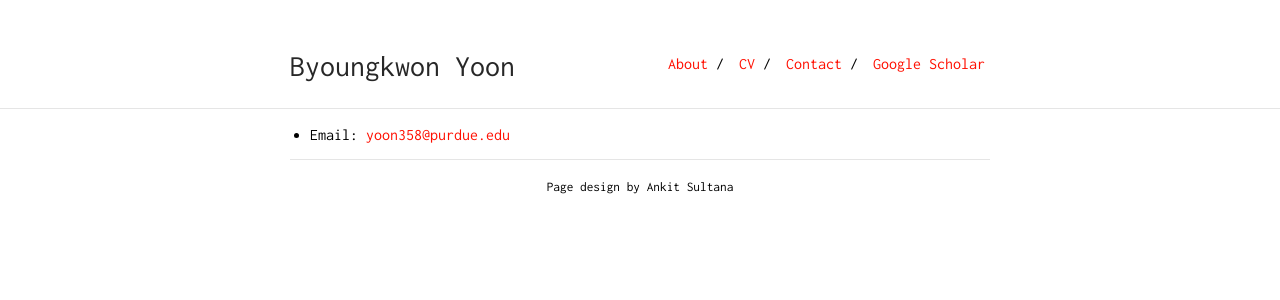
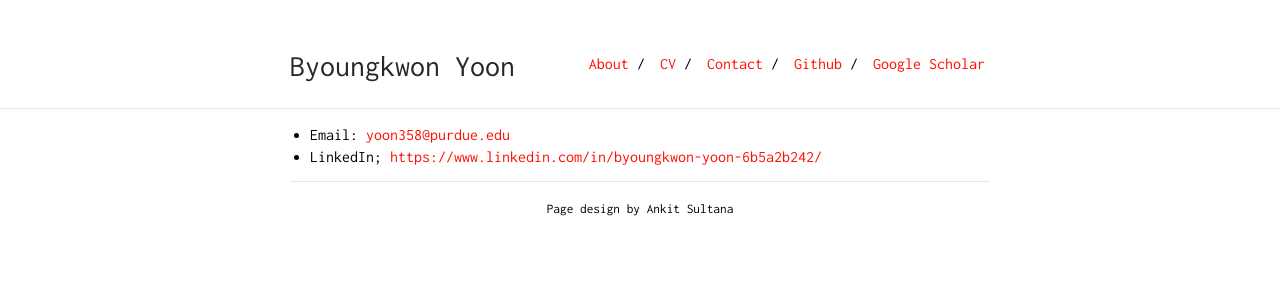
Before and after one commit to bkyoon-research/bkyoon-research.github.io, a Jekyll site: the page built from contact.md, in a window 1280 px wide. Shown: the top 300 px of the page. Built offline with Jekyll 4.4.1, drawn with Linux system fonts in a browser that asks for light colours.

Commit message:
update github links and contact

```diff
--- a/_config.yml
+++ b/_config.yml
@@ -22,5 +22,7 @@ nav:
    link: "CV.pdf"
  - name: "Contact"
    link: "contact"
+ - name: "Github"
+   link: "https://github.com/dbss1126"
  - name: "Google Scholar"
    link: "https://scholar.google.com/citations?user=Q4uoZ2MAAAAJ&hl=en"
--- a/contact.md
+++ b/contact.md
@@ -4,7 +4,7 @@ is_contact: true
 ---
 
 * Email: [yoon358@purdue.edu](mailto:yoon358@purdue.edu)
-
+* LinkedIn; [https://www.linkedin.com/in/byoungkwon-yoon-6b5a2b242/](https://www.linkedin.com/in/byoungkwon-yoon-6b5a2b242/)
 <!-- * Phone: [+91-123123](tel:+91-123123) -->
 
 <!-- --- -->
```
